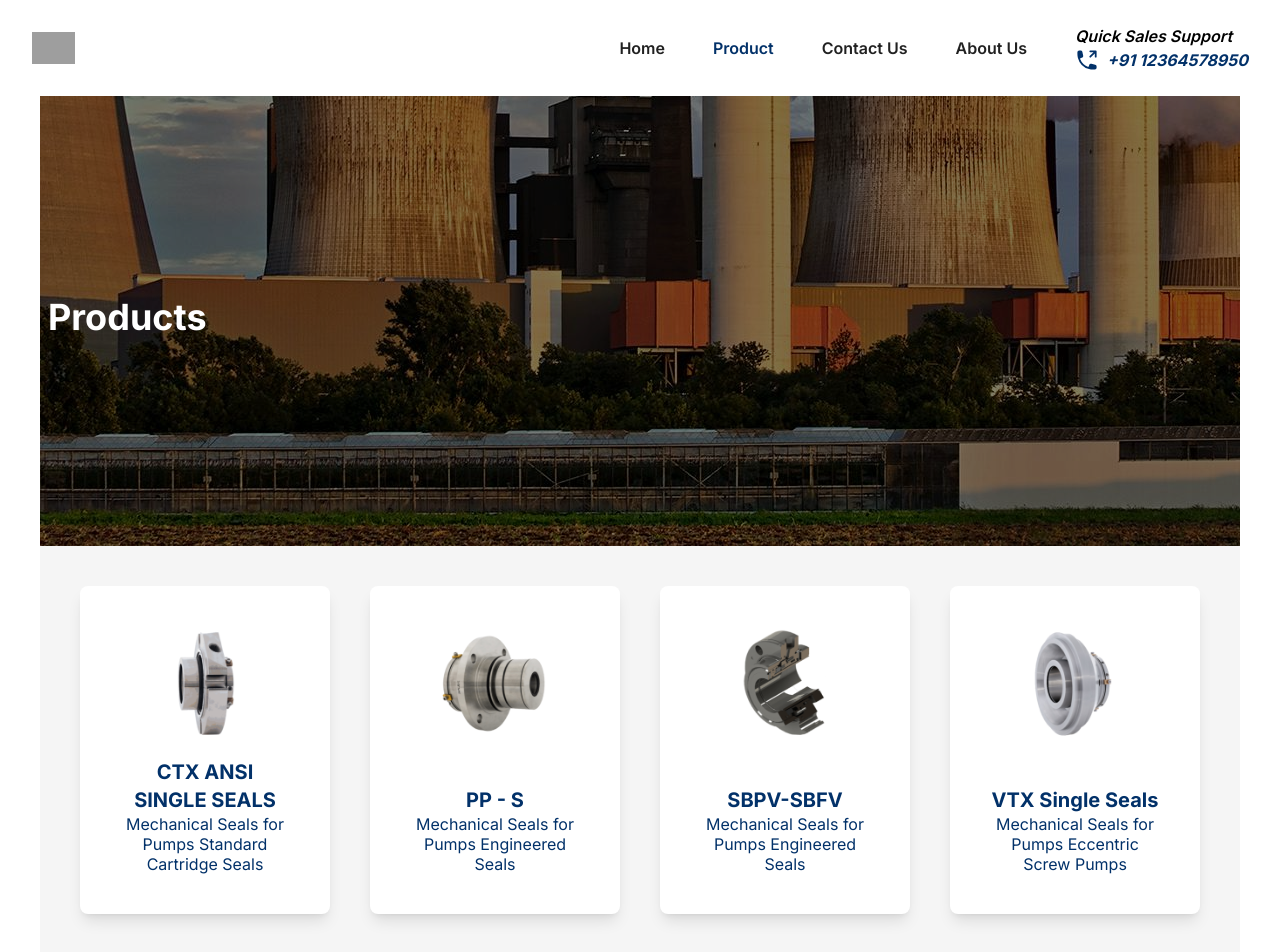
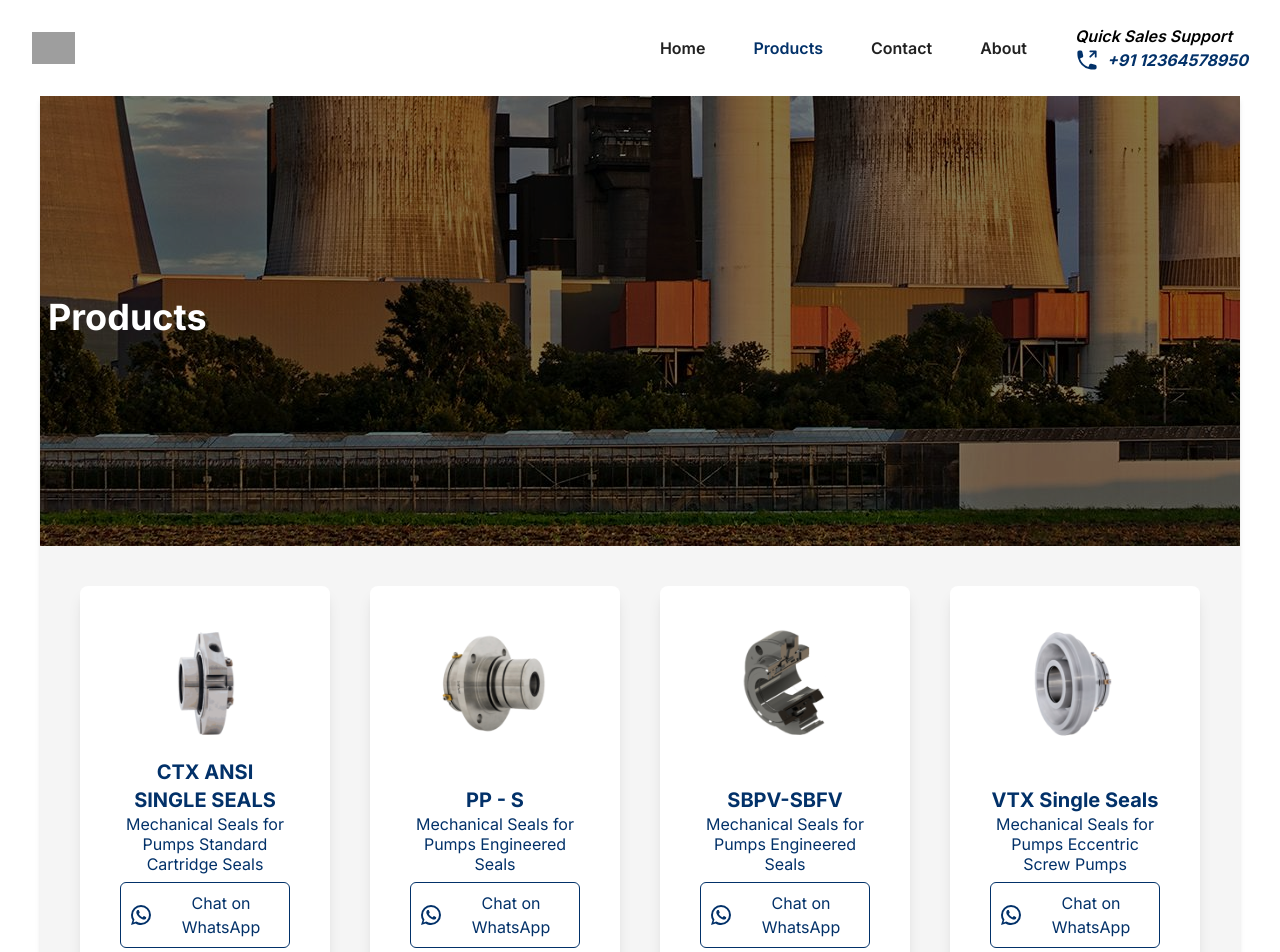
Before and after one commit to Nirvana2299/s_matic, a Next.js app: page /productCatalogue in a window 1280 px wide. Shown: the top 952 px of the page. Built offline with nearby package versions, Linux system fonts and the light colour scheme; grey boxes are pictures that could not be loaded.

Commit message:
modified:   src/app/components/footer.js modified:   src/app/components/navbar.js modified:   src/app/productCatalogue/page.js

```diff
--- a/src/app/components/footer.js
+++ b/src/app/components/footer.js
@@ -58,10 +58,6 @@ export default function Footer() {
                             Contact Us
                         </Link>
                     </li>
-
-                    {/* <li>
-                        <a className="text-gray-700 transition hover:text-gray-700/75" href="#"> Blog </a>
-                    </li> */}
                 </ul>
             </div>
 
--- a/src/app/components/navbar.js
+++ b/src/app/components/navbar.js
@@ -12,9 +12,10 @@ import {
     FingerPrintIcon,
     SquaresPlusIcon,
     XMarkIcon,
+
     // PhoneIcon
 } from '@heroicons/react/24/outline'
-import { ChevronDownIcon,PhoneArrowUpRightIcon, PhoneIcon, PlayCircleIcon } from '@heroicons/react/20/solid'
+import { ChevronDownIcon, PhoneArrowUpRightIcon, PhoneIcon, PlayCircleIcon } from '@heroicons/react/20/solid'
 
 const callsToAction = [
     { name: 'Watch demo', href: '#', icon: PlayCircleIcon },
@@ -119,17 +120,17 @@ export default function Navbar() {
                     <Link href={{
                         pathname: `/productCatalogue`,
                     }} className={`text-md font-semibold leading-6 hover:text-[#023169] ${pathname === '/productCatalogue' ? 'text-[#023169]' : 'text-gray-900'}`}>
-                        Product
+                        Products
                     </Link>
                     <Link href={{
                         pathname: `/contactus`,
                     }} className={`text-md font-semibold leading-6 hover:text-[#023169] ${pathname === '/contactus' ? 'text-[#023169]' : 'text-gray-900'}`}>
-                        Contact Us
+                        Contact
                     </Link>
                     <Link href={{
                         pathname: `/about`,
                     }} className={`text-md font-semibold leading-6 hover:text-[#023169] ${pathname === '/about' ? 'text-[#023169]' : 'text-gray-900'}`}>
-                        About Us
+                        About
                     </Link>
                     <Link
                         href={{
@@ -213,21 +214,21 @@ export default function Navbar() {
                                     href="/productCatalogue"
                                     className={`-mx-3 block rounded-lg px-3 py-2 text-base font-semibold leading-7 ${pathname === '/productCatalogue' ? 'text-[#023169]' : 'text-gray-900'}`}
                                 >
-                                    Product
+                                    Products
                                 </Link>
                                 <Link
                                     onClick={() => setMobileMenuOpen(false)}
                                     href="/about"
                                     className={`-mx-3 block rounded-lg px-3 py-2 text-base font-semibold leading-7 ${pathname === '/about' ? 'text-[#023169]' : 'text-gray-900'}`}
                                 >
-                                    About Us
+                                    About
                                 </Link>
                                 <Link
                                     onClick={() => setMobileMenuOpen(false)}
                                     href="/contactus"
                                     className={`-mx-3 block rounded-lg px-3 py-2 text-base font-semibold leading-7 ${pathname === '/contactus' ? 'text-[#023169]' : 'text-gray-900'}`}
                                 >
-                                    Contact Us
+                                    Contact
                                 </Link>
 
                             </div>
--- a/src/app/productCatalogue/page.js
+++ b/src/app/productCatalogue/page.js
@@ -1,21 +1,35 @@
 import Hero from "../components/hero";
 import products from "@/utils/productsData";
 import Image from 'next/image';
+import Link from "next/link";
+import { WhatsApp } from '@mui/icons-material'
 
 export default function Products() {
     return (
-        <section className="md:mx-10 bg-gray-100">
+        <section className="md:mx-10 bg-gray-100 shadow-md">
             <Hero name='Products' />
-            <section className="flex justify-center items-center mx-10 py-10">
+            <section className="flex justify-center items-center mx-10 py-10 rounded-md">
                 <div className="grid sm:grid-cols-2  lg:grid-cols-3 xl:grid-cols-4 gap-10" >
                     {
                         products.map((product) => {
                             return (
                                 <div className="flex flex-col text-[#023169] bg-white p-10 hover:scale-[1.1] rounded-lg transition-all duration-300 shadow-lg hover:shadow-2xl justify-between text-center gap-4 items-center" key={product.id}>
                                     <Image src={product.image} width={250} height={400} alt={product.imageAltText} />
-                                    <div>
-                                        <p className="text-md font-bold sm:text-xl">{product.name}</p>
-                                        <p className="leading-tight">{product.shortInfo}</p>
+                                    <div className="flex flex-col gap-2 items-center ">
+                                        <div>
+                                            <p className="text-md font-bold sm:text-xl">{product.name}</p>
+                                            <p className="leading-tight">{product.shortInfo}</p>
+                                        </div>
+                                        <Link
+                                            passHref={true}
+                                            href={`https://wa.me/+919892018305?text=I'm%20interested%20in%20your%20product%20for%20sale`
+                                            }
+                                        >
+                                            <div className="border border-current p-2 rounded-md flex items-center gap-2 hover:text-[#25D366]">
+                                                <WhatsApp />
+                                                <p>Chat on WhatsApp</p>
+                                            </div>
+                                        </Link>
                                     </div>
                                 </div>
                             )
```
